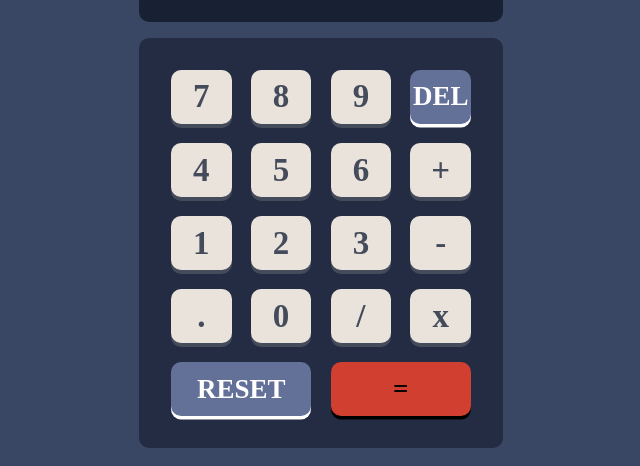
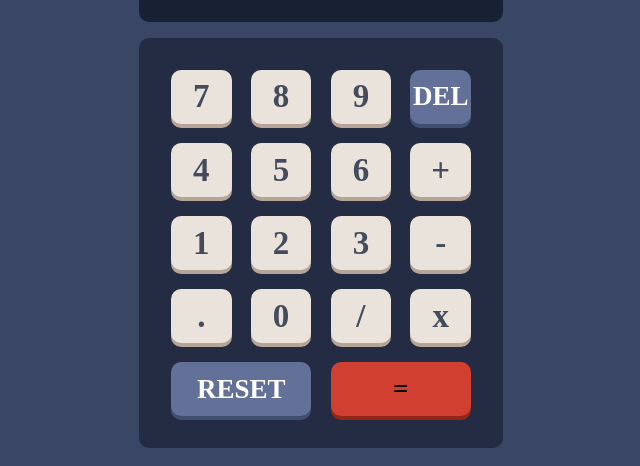
Before and after one commit to JulianG1808/Calculator-App-React, a React (Create React App) app: page / in a window 1280 px wide. Shown: the part 262-728 px from the top of the page, without its empty margins (319-959 px from the left). Built offline with nearby package versions, Linux system fonts and the light colour scheme.

Commit message:
fix color of box shadow

```diff
--- a/src/styles/components/_keyboard.scss
+++ b/src/styles/components/_keyboard.scss
@@ -26,7 +26,7 @@
     align-items: center;
     font-size: 27px;
     font-weight: 730;
-    box-shadow: 0 3.5px 0px 0px;
+    // box-shadow: 0 3.5px 0px 0px;
     border: 0;
    }
 
@@ -65,26 +65,26 @@
 
   .keys {
     background-color: hsl(30, 25%, 89%);
-    box-shadow: hsl(28, 16%, 65%);
+    box-shadow: 0 4px 0px 0px hsl(28, 16%, 65%);
     color: hsl(221, 14%, 31%);
   }
 
   .keys_delete {
     background-color: hsl(225, 21%, 49%);
+    box-shadow: 0px 4px 0px 0px hsl(224, 28%, 35%);
     color: hsl(0, 0%, 100%);
-    box-shadow: hsl(224, 28%, 35%);
 
   }
 
   .keys_reset {
     background-color: hsl(225, 21%, 49%);
     color: hsl(0, 0%, 100%);
-    box-shadow: hsl(224, 28%, 35%);
+    box-shadow: 0px 4px 0px 0px hsl(224, 28%, 35%);
   }
 
   .keys_equal {
     background-color: hsl(6, 63%, 50%);
-    box-shadow: hsl(6, 70%, 34%);
+    box-shadow: 0px 4px 0px 0px hsl(6, 70%, 34%);
   }
 }
 
@@ -95,26 +95,26 @@
 
   .keys {
     background-color: hsl(45, 7%, 89%);
-    box-shadow:hsl(35, 11%, 61%);
+    box-shadow: 0px 4px 0px 0px hsl(35, 11%, 61%);
     color: hsl(60, 10%, 19%);
   }
 
   .keys_delete {
     background-color: hsl(185, 42%, 37%);
     color: hsl(0, 0%, 100%);
-    box-shadow:hsl(185, 58%, 25%);
+    box-shadow: 0px 4px 0px 0px hsl(185, 58%, 25%);
 
   }
 
   .keys_reset {
     background-color: hsl(185, 42%, 37%);
     color: hsl(0, 0%, 100%);
-    box-shadow:hsl(185, 58%, 25%);
+    box-shadow: 0px 4px 0px 0px hsl(185, 58%, 25%);
   }
 
   .keys_equal {
     background-color: hsl(25, 98%, 40%);
-    box-shadow:hsl(25, 99%, 27%);
+    box-shadow: 0px 4px 0px 0px hsl(25, 99%, 27%);
     color: hsl(0, 0%, 100%);
   }
 }
@@ -128,25 +128,25 @@
   .keys {
     background-color: hsl(268, 47%, 21%);
     color: hsl(52, 100%, 62%);
-    box-shadow:hsl(281, 89%, 26%);
+    box-shadow: 0px 4px 0px 0px hsl(281, 89%, 26%);
   }
 
   .keys_delete {
     background-color: hsl(290, 70%, 36%);
     color: hsl(0, 0%, 100%);
-    box-shadow:hsl(285, 91%, 52%);
+    box-shadow: 0px 4px 0px 0px hsl(285, 91%, 52%);
 
   }
 
   .keys_reset {
     background-color: hsl(290, 70%, 36%);
     color: hsl(0, 0%, 100%);
-    box-shadow:hsl(285, 91%, 52%);
+    box-shadow: 0px 4px 0px 0px hsl(285, 91%, 52%);
   }
 
   .keys_equal {
     background-color: hsl(176, 100%, 44%);
-    box-shadow:hsl(177, 92%, 70%);
+    box-shadow: 0px 4px 0px 0px hsl(177, 92%, 70%);
     color: hsl(198, 20%, 13%);
   }
 }
```
